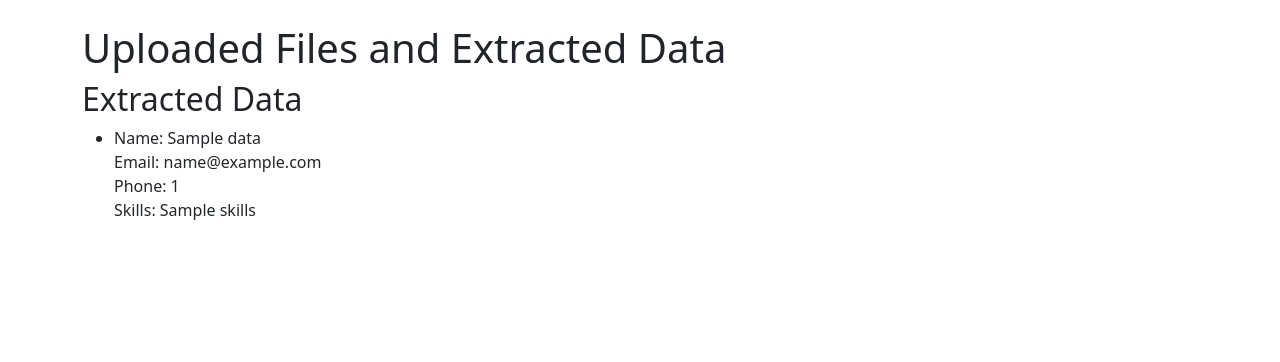
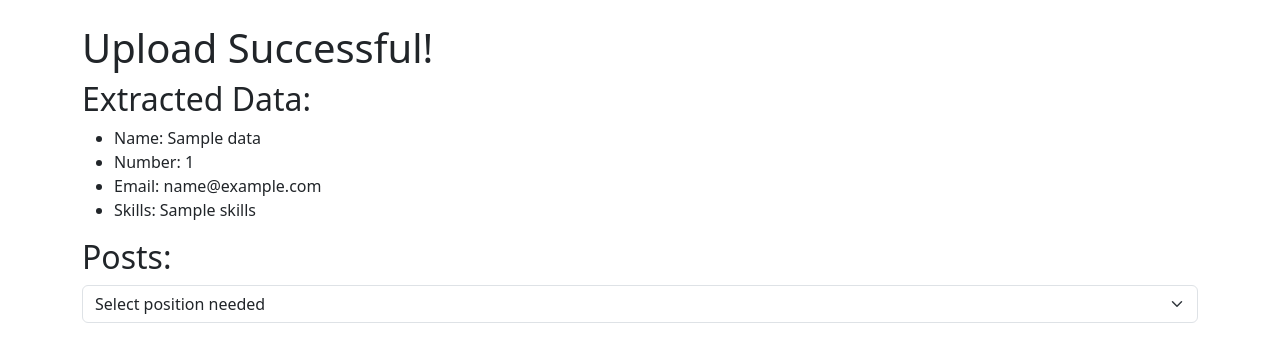
Before and after one commit to aya-aa/Django-app, a Django app: template website/templates/success.html in a window 1280 px wide. Shown: the part 56-418 px from the top of the page. Run offline with Django 4.2, Linux system fonts and the light colour scheme; a user stored in the database is signed in; tables that the repository leaves empty hold one stand-in row (values such as "Sample post"); the template is opened without the code that fills it: values that come from a table or form of the project are taken from there, most other values are stand-ins (such as "Sample title", 1, 10 or a date in 2020); parts of the project's set-up code (start-up, migrations or seed data) failed here and were passed over.

Commit message:
still missing tables

```diff
--- a/website/templates/success.html
+++ b/website/templates/success.html
@@ -5,24 +5,36 @@
 
 {% if user.is_authenticated %}
 
+
+<head>
+    <title>Upload Success</title>
+</head>
 <body>
-    <h1>Uploaded Files and Extracted Data</h1>
+    <h1>Upload Successful!</h1>
+
+    <h2>Extracted Data:</h2>
+    <ul>
+        {% for data in extracted_data %}
+            <li>Name: {{ data.name }}</li>
+            <li>Number: {{ data.number }}</li>
+            <li>Email: {{ data.email }}</li>
+            <li>Skills: {{ data.skills }}</li>
+        {% endfor %}
+    </ul>
+
+    <h2>Posts:</h2>
+    <select class="form-select" aria-label="Default select example">
+        <option selected>Select position needed</option>
+        {% for post in posts %}
+            <option value="{{ post.id }}">{{ post.position }}</option>
+        {% endfor %}
+    </select>
+
+    <!-- Other content related to posts -->
+
+</body>
 
 
-
-    <h2>Extracted Data</h2>
-    <ul>
-        {% for data in extracted_data %}
-        <li>
-            Name: {{ data.name }}<br>
-            Email: {{ data.email }}<br>
-            Phone: {{ data.number }}<br>
-            Skills: {{ data.skills }}<br>
-            <!-- ... Any other extracted data you want to display ... -->
-        </li>
-        {% endfor %}
-    </ul>
-</body>
 
 
 
```
Also changed, not shown: website/templates/uploadform.html (+5 -7 lines), website/views.py (+10 -2 lines), 4 other files.
